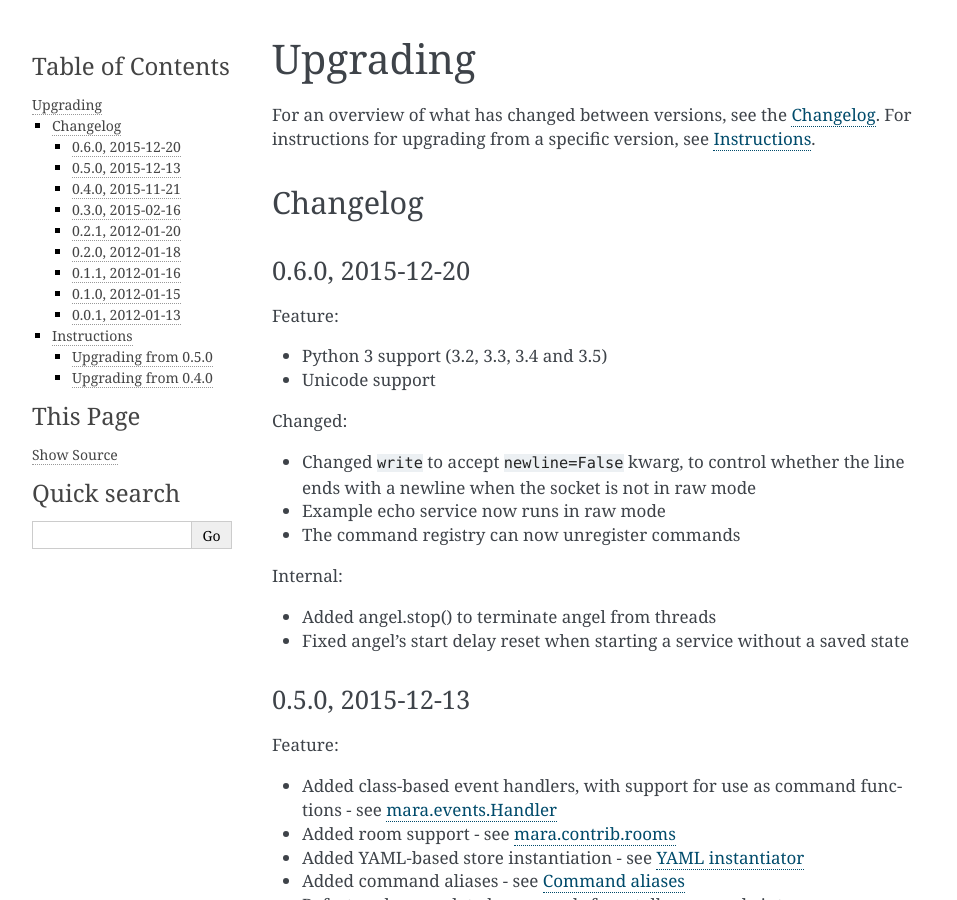
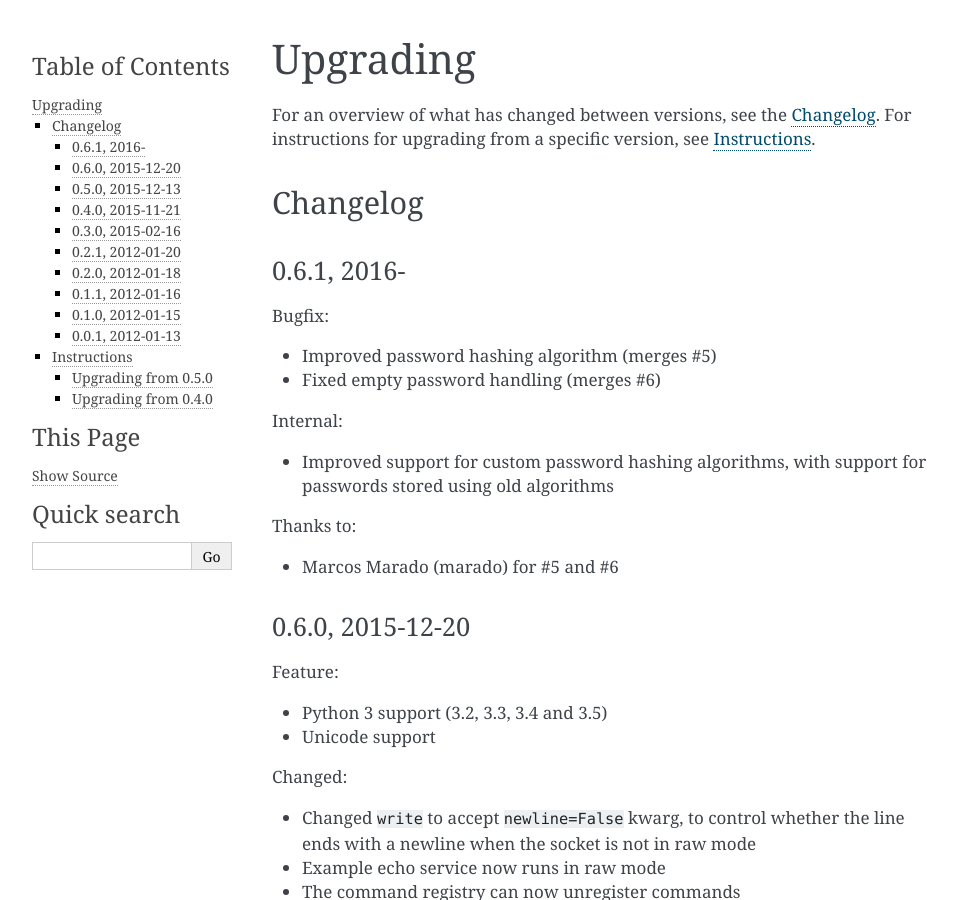
Before and after one commit to radiac/mara, a Sphinx documentation site: the page built from docs/upgrading.rst, in a window 1280 px wide and 900 px high. Shown: the whole window, without its empty margins (148-1105 px from the left). Built offline with Sphinx 7.4.7, drawn with Linux system fonts in a browser that asks for light colours; cross-references to code outside the pages are shown as plain code.

Commit message:
Update changelog

```diff
--- a/docs/upgrading.rst
+++ b/docs/upgrading.rst
@@ -11,6 +11,24 @@ For instructions for upgrading from a specific version, see
 
 Changelog
 =========
+
+0.6.1, 2016-
+-----------------
+
+Bugfix:
+
+* Improved password hashing algorithm (merges #5)
+* Fixed empty password handling (merges #6)
+
+Internal:
+
+* Improved support for custom password hashing algorithms, with support for
+  passwords stored using old algorithms
+
+Thanks to:
+
+* Marcos Marado (marado) for #5 and #6
+
 
 0.6.0, 2015-12-20
 -----------------
```
